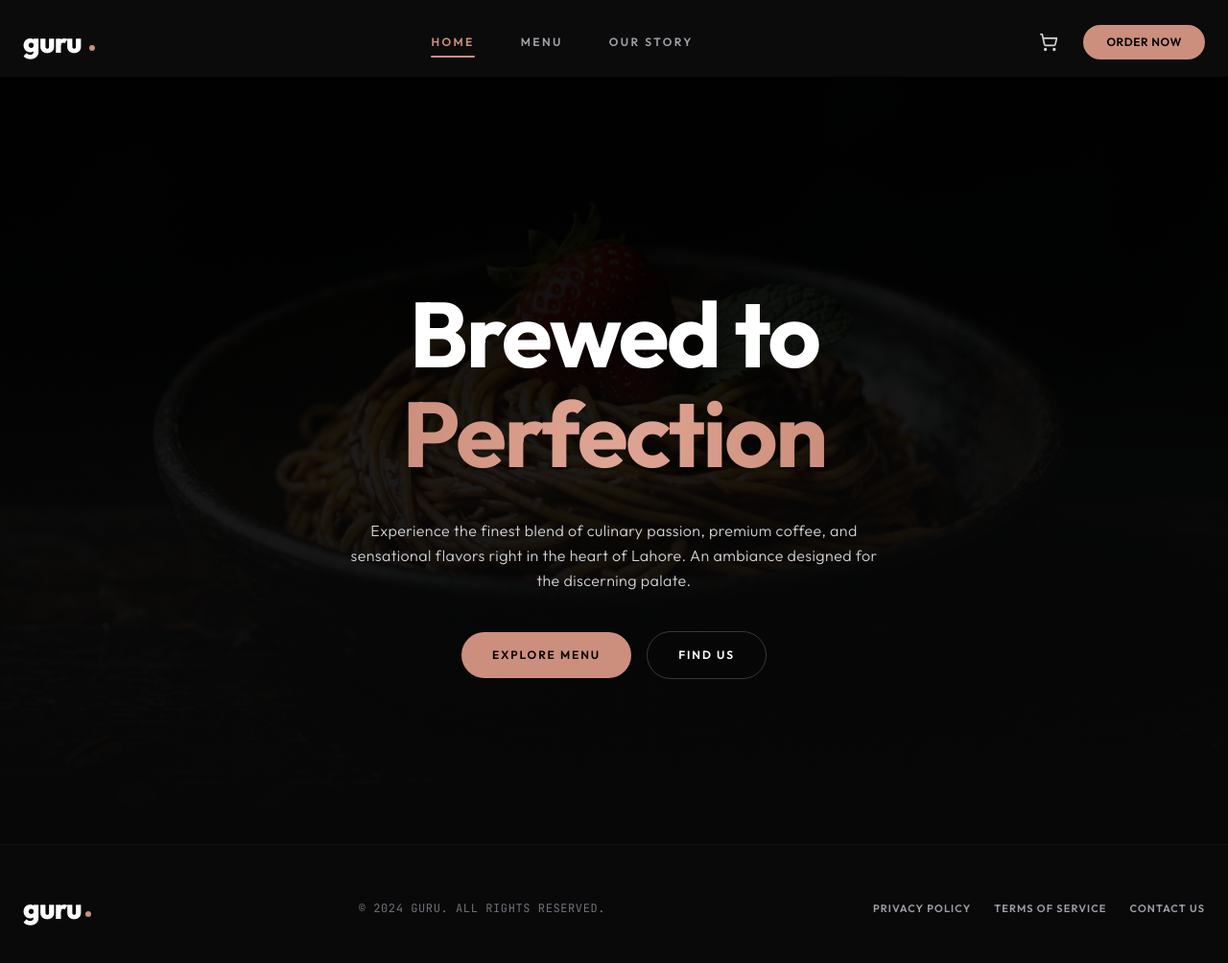
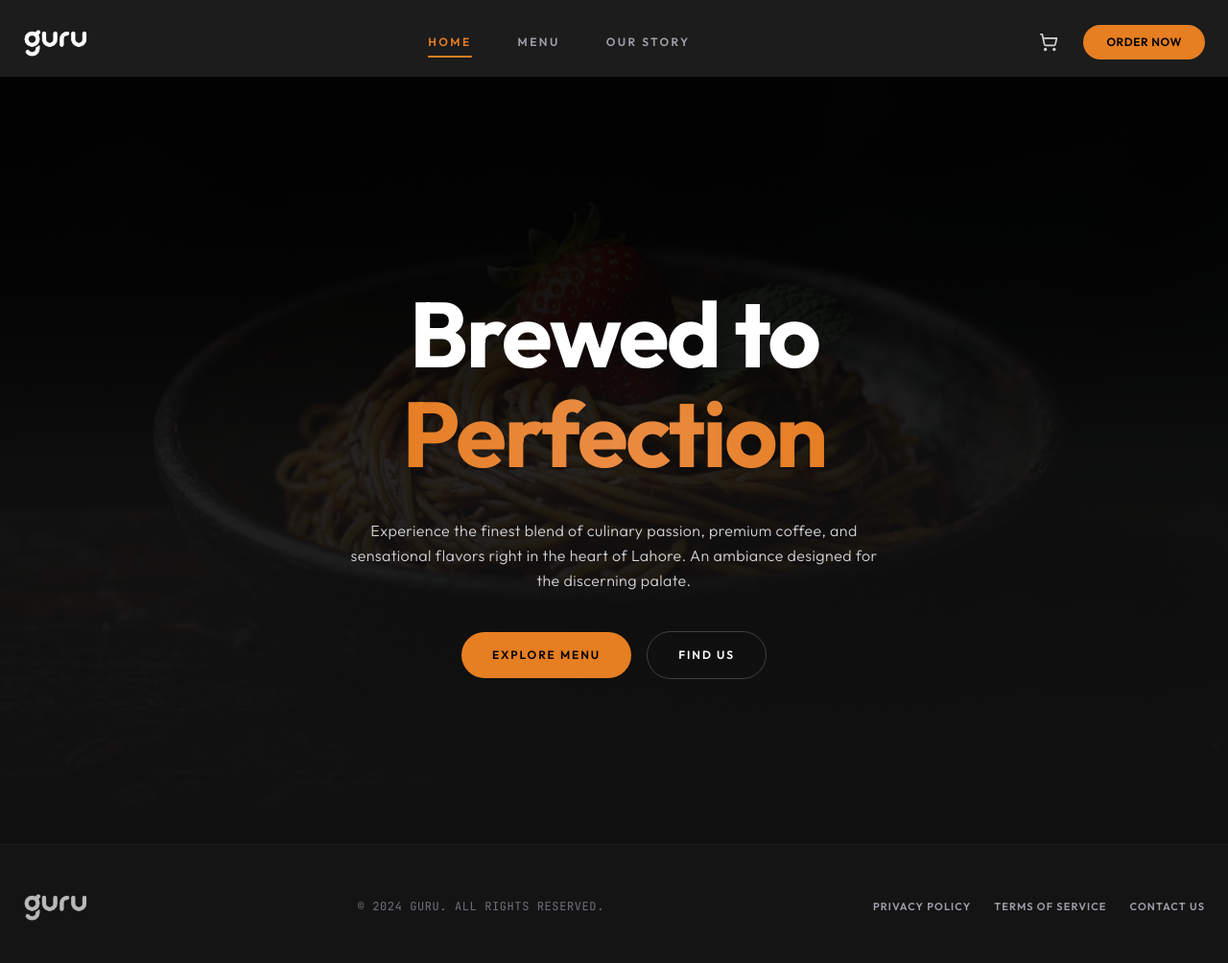
Before and after one commit to almostMoeez/Guru-Web, a React (Vite) app: page / in a window 1280 px wide. Shown: the top 1004 px of the page at 96% size. Built offline with nearby package versions, Linux system fonts and the light colour scheme.

Commit message:
Added logo, changed primary colors, navbar white line fixed, changed bg to gray

```diff
--- a/src/App.tsx
+++ b/src/App.tsx
@@ -7,6 +7,7 @@ import FindUs from './components/FindUs';
 import CartOverlay from './components/CartOverlay';
 import CustomizationOverlay from './components/CustomizationOverlay';
 import { MenuItem, CartItem, SelectedConfig } from './types';
+import logoImg from './assets/images/logo.png';
 
 // Stable custom cartId generator for personalized options identification
 const generateCartId = (itemId: string, config?: SelectedConfig) => {
@@ -124,7 +125,7 @@ export default function App() {
   const cartCount = cartItems.reduce((acc, item) => acc + item.quantity, 0);
 
   return (
-    <div id="guru-app" className="relative bg-[#0b0b0b] min-h-screen text-zinc-100 selection:bg-primary-peach selection:text-black flex flex-col justify-between">
+    <div id="guru-app" className="relative bg-[#1c1c1c] min-h-screen text-zinc-100 selection:bg-primary-peach selection:text-black flex flex-col justify-between">
       <div>
         {/* Sticky Top Header Navigation */}
         <Header
@@ -182,17 +183,14 @@ export default function App() {
       />
 
       {/* Footer conforming to mock layout */}
-      <footer id="app-footer" className="bg-[#090909] py-12 border-t border-white/5 relative z-10 px-6">
+      <footer id="app-footer" className="bg-[#141414] py-12 border-t border-white/5 relative z-10 px-6">
         <div className="max-w-7xl mx-auto flex flex-col md:flex-row items-center justify-between gap-6">
           {/* Logo */}
           <div
             onClick={() => handleNavigate('home')}
-            className="flex items-center gap-1 cursor-pointer group"
+            className="flex items-center cursor-pointer"
           >
-            <span className="text-3xl font-extrabold tracking-tight text-white select-none transition-colors group-hover:text-primary-peach">
-              guru
-            </span>
-            <span className="h-1.5 w-1.5 rounded-full bg-primary-peach inline-block mt-3" />
+            <img src={logoImg} alt="Guru Logo" className="h-8 w-auto object-contain grayscale opacity-70 hover:opacity-100 hover:grayscale-0 transition-all duration-300" />
           </div>
 
           {/* Center Copy */}
--- a/src/components/CartOverlay.tsx
+++ b/src/components/CartOverlay.tsx
@@ -140,7 +140,7 @@ export default function CartOverlay({
               animate={{ x: 0 }}
               exit={{ x: '100%' }}
               transition={{ type: 'spring', damping: 25, stiffness: 200 }}
-              className="w-screen max-w-md bg-[#0d0d0d] border-l border-white/5 flex flex-col justify-between h-full shadow-2xl relative"
+              className="w-screen max-w-md bg-[#1c1c1c] border-l border-white/5 flex flex-col justify-between h-full shadow-2xl relative"
             >
               {/* Header */}
               <div className="px-6 py-5 border-b border-white/5 flex items-center justify-between shrink-0">
@@ -529,7 +529,7 @@ export default function CartOverlay({
 
               {/* Checkout summaries (Sticky Footer) */}
               {cartItems.length > 0 && checkoutStep === 0 && (
-                <div className="px-6 py-6 border-t border-white/5 bg-[#0a0a0a] space-y-4 shrink-0">
+                <div className="px-6 py-6 border-t border-white/5 bg-[#141414] space-y-4 shrink-0">
                   <div className="space-y-2 text-sm font-medium">
                     <div className="flex justify-between text-zinc-400">
                       <span>Subtotal</span>
--- a/src/components/CustomizationOverlay.tsx
+++ b/src/components/CustomizationOverlay.tsx
@@ -72,7 +72,7 @@ export default function CustomizationOverlay({
             animate={{ opacity: 1, scale: 1, y: 0 }}
             exit={{ opacity: 0, scale: 0.95, y: 20 }}
             transition={{ type: 'spring', damping: 25, stiffness: 250 }}
-            className="relative w-full max-w-lg bg-[#0e0e0e] border border-white/5 rounded-3xl overflow-hidden shadow-2xl flex flex-col max-h-[85vh] z-15 text-zinc-100 font-sans"
+            className="relative w-full max-w-lg bg-[#242424] border border-white/5 rounded-3xl overflow-hidden shadow-2xl flex flex-col max-h-[85vh] z-15 text-zinc-100 font-sans"
           >
             {/* Header with image */}
             <div className="relative h-48 w-full shrink-0">
@@ -82,7 +82,7 @@ export default function CustomizationOverlay({
                 referrerPolicy="no-referrer"
                 className="w-full h-full object-cover"
               />
-              <div className="absolute inset-0 bg-gradient-to-t from-[#0e0e0e] via-black/40 to-black/20" />
+              <div className="absolute inset-0 bg-gradient-to-t from-[#242424] via-black/40 to-black/20" />
 
               {/* Close Button */}
               <button
@@ -156,7 +156,7 @@ export default function CustomizationOverlay({
             </div>
 
             {/* Price & Add To Order Sticky Footer */}
-            <div className="p-6 md:p-8 border-t border-white/5 bg-[#090909] flex items-center justify-between gap-6 shrink-0 z-10">
+            <div className="p-6 md:p-8 border-t border-white/5 bg-[#141414] flex items-center justify-between gap-6 shrink-0 z-10">
               <div className="space-y-0.5">
                 <span className="text-zinc-500 text-[10px] font-mono tracking-wider uppercase block">
                   Total Price
--- a/src/components/FindUs.tsx
+++ b/src/components/FindUs.tsx
@@ -44,7 +44,7 @@ export default function FindUs() {
   };
 
   return (
-    <section id="find-us-section" className="py-24 bg-[#0b0b0b] relative border-t border-white/5">
+    <section id="find-us-section" className="py-24 bg-[#1c1c1c] relative border-t border-white/5">
       <div className="absolute top-1/2 left-1/2 -translate-x-1/2 -translate-y-1/2 w-[500px] h-[500px] bg-primary-peach/3 rounded-full blur-[150px] pointer-events-none" />
 
       <div className="max-w-7xl mx-auto px-6 relative z-10">
@@ -124,7 +124,7 @@ export default function FindUs() {
           </div>
 
           {/* Card right: Form */}
-          <div className="lg:col-span-7 bg-[#0d0d0d] border border-white/5 rounded-3xl p-8 relative overflow-hidden">
+          <div className="lg:col-span-7 bg-[#242424] border border-white/5 rounded-3xl p-8 relative overflow-hidden">
             <AnimatePresence mode="wait">
               {bookingSuccess ? (
                 <motion.div
--- a/src/components/Header.tsx
+++ b/src/components/Header.tsx
@@ -1,5 +1,6 @@
 import { useState, useEffect } from 'react';
 import { ShoppingCart, Menu as MenuIcon, X } from 'lucide-react';
+import logoImg from '../assets/images/logo.png';
 
 interface HeaderProps {
   onCartClick: () => void;
@@ -38,10 +39,10 @@ export default function Header({ onCartClick, cartCount, activeSection, onNaviga
   return (
     <header
       id="app-header"
-      className={`fixed top-0 left-0 right-0 z-50 transition-all duration-300 ${
+      className={`fixed top-0 left-0 right-0 z-50 transition-all duration-300 border-b ${
         isScrolled
-          ? 'bg-[#0b0b0b]/90 backdrop-blur-md border-b border-white/5 py-3 shadow-lg'
-          : 'bg-transparent py-6'
+          ? 'bg-[#1c1c1c]/90 backdrop-blur-md border-white/5 py-3 shadow-lg'
+          : 'bg-transparent border-transparent py-6'
       }`}
     >
       <div className="max-w-7xl mx-auto px-6 flex items-center justify-between">
@@ -49,12 +50,9 @@ export default function Header({ onCartClick, cartCount, activeSection, onNaviga
         <div
           id="header-logo"
           onClick={() => handleLinkClick('home')}
-          className="flex items-center gap-2 cursor-pointer group"
+          className="flex items-center cursor-pointer"
         >
-          <span className="text-3xl font-extrabold tracking-tight text-white select-none transition-colors duration-300 group-hover:text-primary-peach">
-            guru
-          </span>
-          <span className="h-1.5 w-1.5 rounded-full bg-primary-peach inline-block mt-3"></span>
+          <img src={logoImg} alt="Guru Logo" className="h-8 w-auto object-contain" />
         </div>
 
         {/* Desktop Navigation */}
@@ -85,7 +83,7 @@ export default function Header({ onCartClick, cartCount, activeSection, onNaviga
           >
             <ShoppingCart className="w-5 h-5" />
             {cartCount > 0 && (
-              <span className="absolute -top-1 -right-1 bg-primary-peach text-black font-extrabold text-[10px] w-5.5 h-5.5 flex items-center justify-center rounded-full border-2 border-[#0b0b0b]">
+              <span className="absolute -top-1 -right-1 bg-primary-peach text-black font-extrabold text-[10px] w-5.5 h-5.5 flex items-center justify-center rounded-full border-2 border-[#1c1c1c]">
                 {cartCount}
               </span>
             )}
@@ -112,7 +110,7 @@ export default function Header({ onCartClick, cartCount, activeSection, onNaviga
 
       {/* Mobile Drawer */}
       {mobileMenuOpen && (
-        <div id="mobile-menu" className="md:hidden fixed inset-0 top-[60px] bg-[#0b0b0b] z-40 border-t border-white/5 flex flex-col px-8 py-12 gap-8">
+        <div id="mobile-menu" className="md:hidden fixed inset-0 top-[60px] bg-[#1c1c1c] z-40 border-t border-white/5 flex flex-col px-8 py-12 gap-8">
           {menuItems.map((item) => (
             <button
               key={item.id}
--- a/src/components/Hero.tsx
+++ b/src/components/Hero.tsx
@@ -10,7 +10,7 @@ export default function Hero({ onExploreMenu, onFindUs }: HeroProps) {
   return (
     <section
       id="hero-section"
-      className="relative min-h-screen flex flex-col items-center justify-center overflow-hidden bg-[#090909]"
+      className="relative min-h-screen flex flex-col items-center justify-center overflow-hidden bg-[#141414]"
     >
       {/* Darkened Visual Image Background */}
       <div className="absolute inset-0 z-0">
@@ -21,7 +21,7 @@ export default function Hero({ onExploreMenu, onFindUs }: HeroProps) {
           className="w-full h-full object-cover object-center opacity-40 scale-105 pointer-events-none"
         />
         {/* Dynamic Multi-layered overlay for high-end luxury feel */}
-        <div className="absolute inset-0 bg-gradient-to-t from-[#0b0b0b] via-[#0b0b0b]/60 to-black/80" />
+        <div className="absolute inset-0 bg-gradient-to-t from-[#1c1c1c] via-[#1c1c1c]/60 to-black/80" />
         <div className="absolute inset-0 bg-black/40" />
       </div>
 
--- a/src/components/Menu.tsx
+++ b/src/components/Menu.tsx
@@ -33,7 +33,7 @@ export default function Menu({
   const filteredItems = MENU_ITEMS.filter((item) => item.category === activeCategory);
 
   return (
-    <section id="menu-section" className="py-24 bg-[#0b0b0b] min-h-screen relative border-t border-white/5">
+    <section id="menu-section" className="py-24 bg-[#1c1c1c] min-h-screen relative border-t border-white/5">
       <div className="absolute top-0 left-1/4 w-96 h-96 bg-primary-peach/5 rounded-full blur-[120px] pointer-events-none" />
 
       <div className="max-w-7xl mx-auto px-6 relative z-10">
@@ -89,7 +89,7 @@ export default function Menu({
                   return (
                     <div
                       key={item.id}
-                      className="md:col-span-2 bg-[#0c0c0c] border border-white/5 hover:border-primary-peach/15 rounded-3xl flex flex-col justify-between transition-all duration-300 group hover:shadow-2xl relative overflow-hidden"
+                      className="md:col-span-2 bg-[#242424] border border-white/5 hover:border-primary-peach/15 rounded-3xl flex flex-col justify-between transition-all duration-300 group hover:shadow-2xl relative overflow-hidden"
                     >
                         <div>
                           {/* Featured Large Image: Edge to Edge (Top, Left, Right) */}
@@ -197,7 +197,7 @@ export default function Menu({
                   return (
                     <div
                       key={item.id}
-                      className="bg-[#0c0c0c] border border-white/5 hover:border-primary-peach/15 rounded-3xl flex flex-col justify-between transition-all duration-300 group hover:shadow-2xl relative overflow-hidden"
+                      className="bg-[#242424] border border-white/5 hover:border-primary-peach/15 rounded-3xl flex flex-col justify-between transition-all duration-300 group hover:shadow-2xl relative overflow-hidden"
                     >
                       <div>
                         {/* Standard Image: Edge to Edge (Top, Left, Right) */}
--- a/src/index.css
+++ b/src/index.css
@@ -4,14 +4,14 @@
 @theme {
   --font-sans: "Outfit", ui-sans-serif, system-ui, -apple-system, BlinkMacSystemFont, "Segoe UI", Roboto, "Helvetica Neue", Arial, sans-serif;
   --font-mono: "JetBrains Mono", ui-monospace, SFMono-Regular, Menlo, Monaco, Consolas, "Liberation Mono", "Courier New", monospace;
-  --color-primary-peach: #cd8f7d;
-  --color-primary-peach-dark: #b87b6a;
-  --color-primary-peach-light: #dfa594;
+  --color-primary-peach: #e67e22;
+  --color-primary-peach-dark: #c86d1c;
+  --color-primary-peach-light: #ea8c43;
 }
 
 body {
   font-family: var(--font-sans);
-  background-color: #0b0b0b;
+  background-color: #1c1c1c;
   color: #f5f5f5;
   overflow-x: hidden;
 }
```
Also changed, not shown: src/components/OurStory.tsx (+7 -7 lines), src/assets/images/logo.png (added), 1 other file (tests, documents, lock files or other folders).
